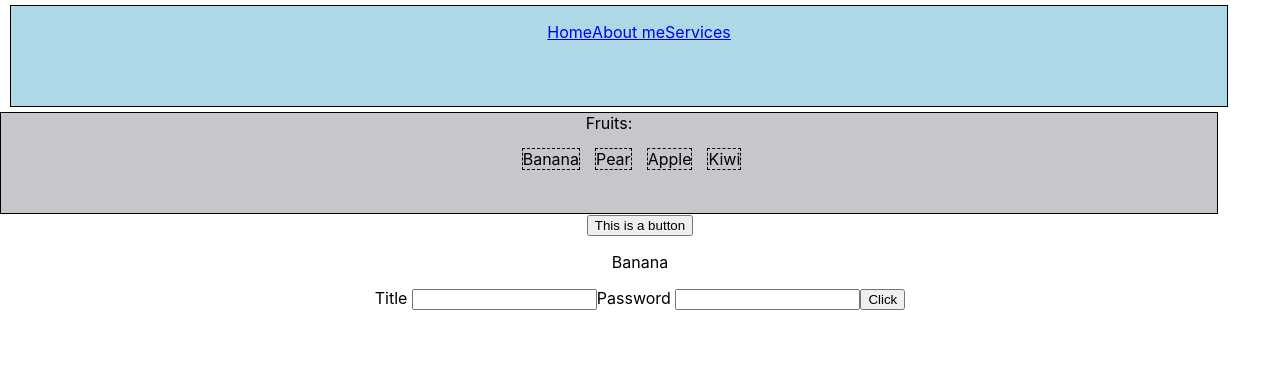
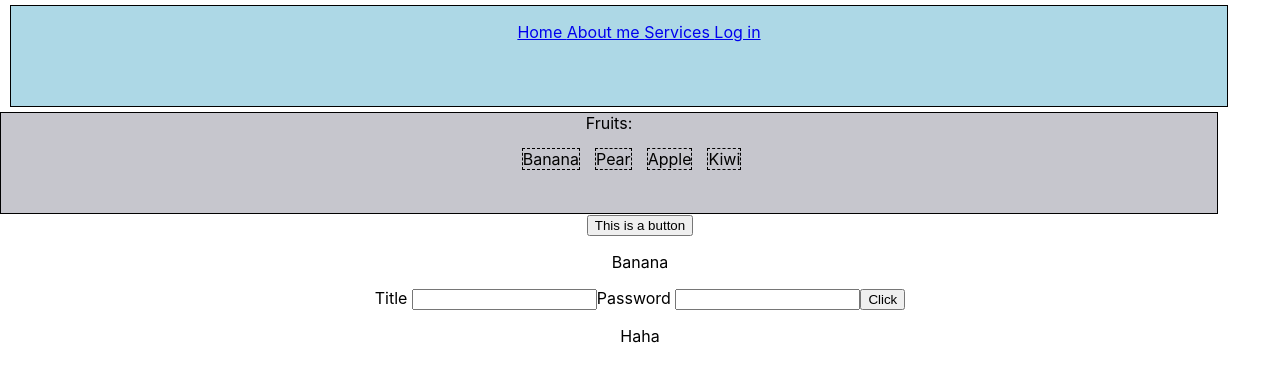
Before and after one commit to nathansolfan/app, a React (Create React App) app: page / in a window 1280 px wide. Shown: the top 382 px of the page. Built offline with nearby package versions, Linux system fonts and the light colour scheme.

Commit message:
Add Log in to thje navbar

```diff
--- a/src/App.js
+++ b/src/App.js
@@ -7,6 +7,7 @@ import Home from "./Home";
 import About from "./About"; // Import your About component
 import Services from "./Services"; // Import your Services component
 import Form from "./form/form";
+import Login from "./Login";
 
 function App() {
   return (
@@ -20,9 +21,11 @@ function App() {
           {/* Specify the Home component */}
           <Route path="/about" element={<About />} />
           <Route path="/services" element={<Services />} />
+          <Route path="/login" element={<Login />} />
         </Routes>
         <Button />
         <Form />
+        <p>Haha</p>
       </div>
     </Router>
   );
--- a/src/Navbar.js
+++ b/src/Navbar.js
@@ -10,13 +10,16 @@ function Navbar() {
       <div className="nav-links">
         <ul>
           <li>
-            <Link to="/">Home</Link>
+            <Link to="/">Home </Link>
           </li>
           <li>
-            <Link to="/about">About me</Link>
+            <Link to="/about">About me </Link>
           </li>
           <li>
-            <Link to="/services">Services</Link>
+            <Link to="/services">Services </Link>
+          </li>
+          <li>
+            <Link to="/login">Log in </Link>
           </li>
         </ul>
       </div>
```
